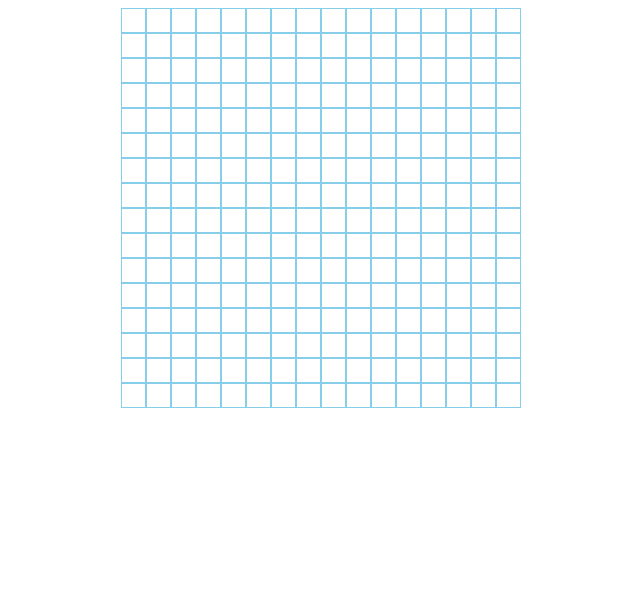
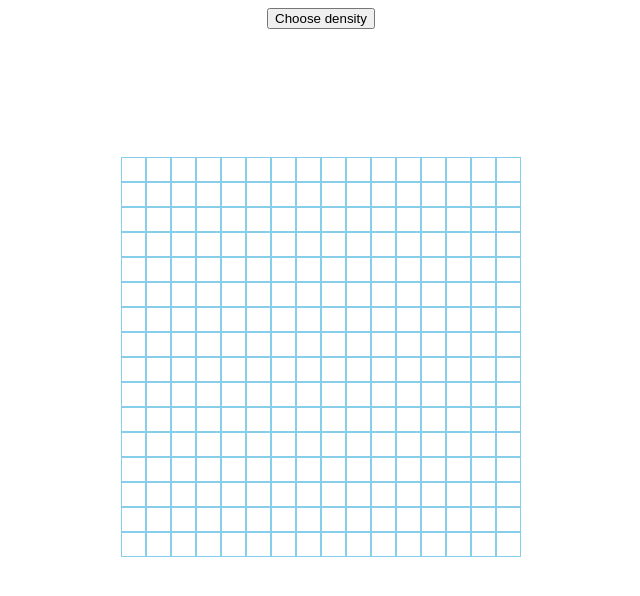
Before and after one commit to TI-labs/etch-a-sketch, a plain HTML site: page index.html in a window 1280 px wide. Shown: the whole page, without its empty margins (319-959 px from the left). Drawn offline with Linux system fonts and the light colour scheme.

Commit message:
Crée une nouvelle grille

```diff
--- a/index.html
+++ b/index.html
@@ -9,7 +9,7 @@
     <script src = 'logic.js' defer></script>
 </head>
 <body>
-
+    <button class="densityGrid">Choose density</button>
     <div class="Container1"></div>
 
 </body>
--- a/logic.js
+++ b/logic.js
@@ -1,3 +1,14 @@
+
+function emptyContainer(container){
+
+
+
+
+}
+
+
+
+
 
 let Container1 = document.querySelector('.Container1');
 
@@ -13,8 +24,45 @@ for(let i=0;i<16;i++){
         tableau[i][j].style.width = '23px';
         tableau[i][j].style.height = '23px';
         tableau[i][j].style.border= 'solid skyblue 1px'
-        tableau[i][j].addEventListener('mouseover',() => tableau[i][j].setAttribute('class', 'getHover'))
+        tableau[i][j].addEventListener('mouseover',() => tableau[i][j].setAttribute('class', 'getHover'));
         Container1.appendChild(tableau[i][j]);
 
     }
 }
+
+
+let btn = document.querySelector('.densityGrid');
+
+
+
+// btn.addEventListener('click',(e => {
+
+
+
+//     let numberOfBlock = Number(prompt('choose the density'));
+
+//     let blockWidth = Math.floor(400 / numberOfBlock);
+
+
+//     let strToShow = (blockWidth - 2).toString()  + 'px';
+//     console.log(strToShow);
+
+//     for(let i=0;i< numberOfBlock;i++){
+
+//         tableau[i]=[];
+//         for(let j =0;j< numberOfBlock;j++){
+
+//             tableau[i][j] = document.createElement('div');
+
+//             tableau[i][j].style.width = strToShow;
+//             tableau[i][j].style.height = strToShow;
+//             tableau[i][j].style.border= 'solid skyblue 1px'
+//             tableau[i][j].addEventListener('mouseover',() => tableau[i][j].setAttribute('class', 'getHover'))
+//             Container1.appendChild(tableau[i][j]);
+
+//         }
+//     }
+
+
+
+// }))
--- a/style-sheet.css
+++ b/style-sheet.css
@@ -3,12 +3,15 @@
     flex-wrap: wrap;
     height: 400px;
     width: 400px;
+    margin: 10vw;;
 
 }
 
 body{
     display: flex;
-    justify-content: center;
+    flex-direction: column;
+    align-items: center;
+    justify-content: space-around;
 
 }
 
```
